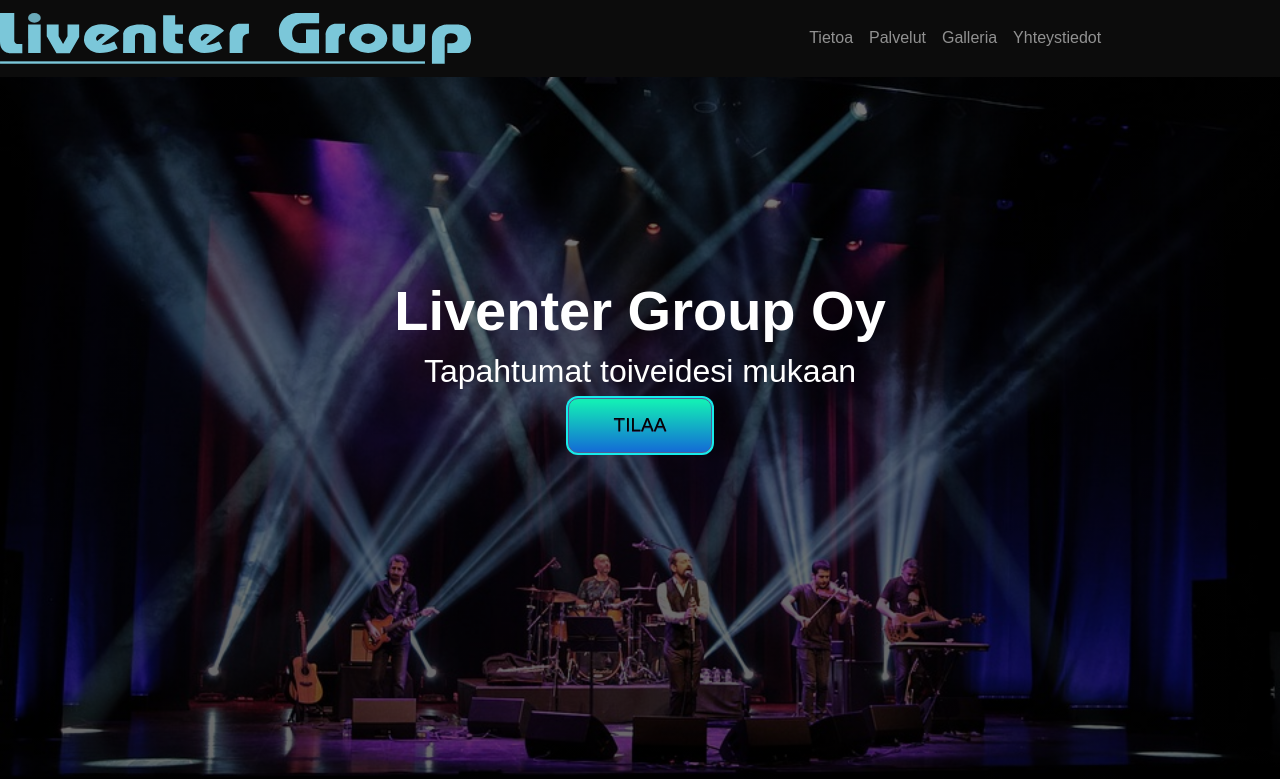
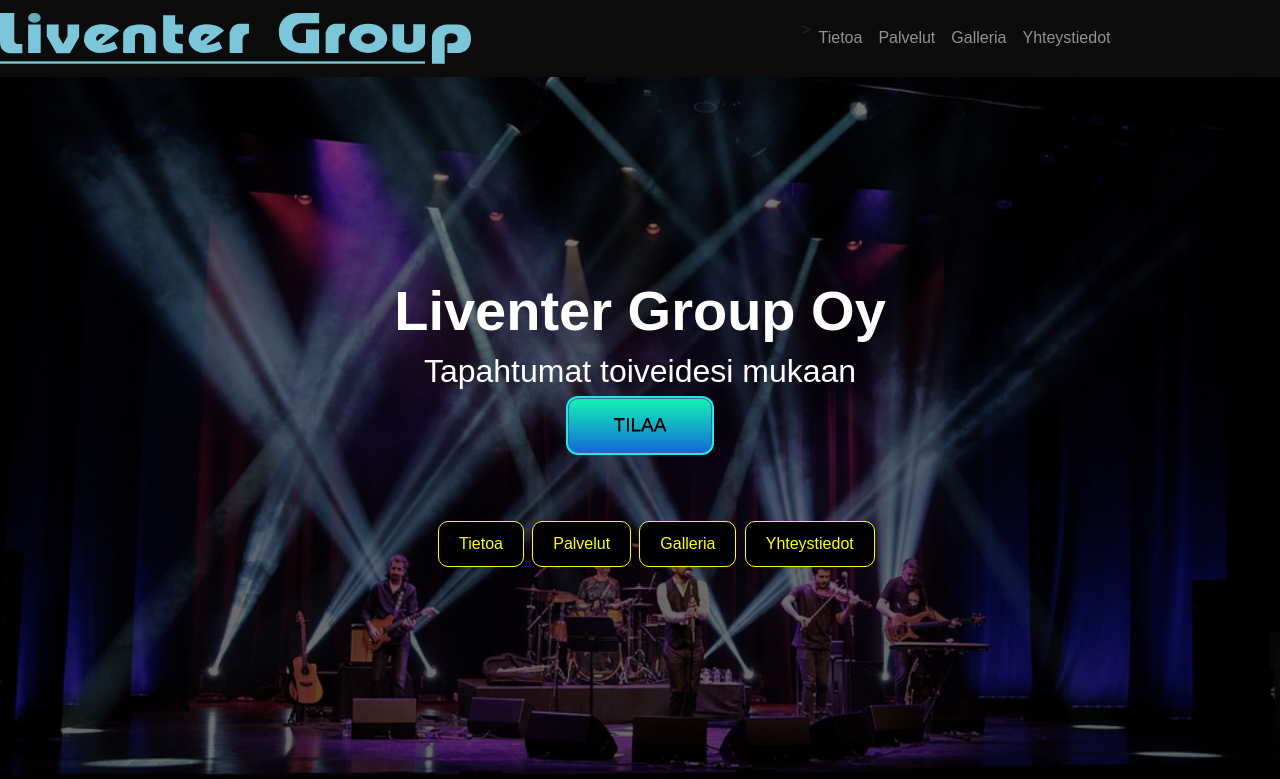
Before and after one commit to JoKivi/PagesForBiz, a PHP site: page / in a window 1280 px wide. Shown: the top 779 px of the page. Run offline with PHP 8.4, Linux system fonts and the light colour scheme.

Commit message:
Animation test

```diff
--- a/css/styles.css
+++ b/css/styles.css
@@ -7,16 +7,18 @@ body {
   font-family: Arial, Helvetica, sans-serif;
 }
 
+/* Navbar */
+.navbar {
+  background-color: rgb(12, 12, 12);
+}
 
-/* Header */
+.navbar-toggler-icon {
+  white-space: nowrap;
+}
 
 .header .logo {
   height: auto;
   width: 60%;
-}
-
-.navbar {
-  background-color: rgb(12, 12, 12);
 }
 
 
@@ -85,9 +87,45 @@ body {
   top: 1px;
 }
 
+.hero-links {
+  display: flex;
+  justify-content: center;
+  justify-content: space-between;
+  margin-top: 5vw;
+}
+
+.hero-link {
+  display: inline-block;
+  margin: 1%;
+  padding: 10px 20px;
+  border-style: solid;
+  border-width: 1px;
+  border-color: #ffff00;
+  border-radius: 10px;
+  background-color: #000000;
+  color: #ffff00;
+  text-decoration: none;
+  text-align: center;
+}
+
+.hero-link:hover {
+  background-color: #948606;
+  color: #000000;
+}
 
 
 /* Main */
+
+.fade-zoom-in {
+  opacity: 0;
+  transform: scale(0);
+  transition: opacity 1s, transform 1s;
+}
+
+.fade-zoom-in.animate {
+  opacity: 1;
+  transform: scale(1);
+}
 
 .about {
   box-sizing: border-box;
@@ -120,9 +158,14 @@ body {
   justify-content: center;
 }
 
+.fade-in-text {
+  opacity: 0;
+  transition: opacity 1s ease-in-out;
+}
 
 /* Large size */
 @media screen and (max-width: 991px) {
+
   h1,
   h2,
   h3 {
@@ -157,8 +200,12 @@ body {
     font-size: 8vw;
   }
 
-  .hero-text h2 {
-    font-size: 5vw;
+  h2 {
+    font-size: 6vw;
+  }
+
+  h3 {
+    font-size: 4vw;
   }
 
   .hero-button {
@@ -168,13 +215,13 @@ body {
     text-align: center;
   }
 
-  .about-text h3{
+  .about-text h3 {
     font-size: 4vw;
   }
 
-  .about-text{
+  .about-text {
     font-size: 3vw;
-    padding: 5px;
+    padding: 0.5em;
     text-align: center;
   }
 
--- a/index.html
+++ b/index.html
@@ -33,14 +33,21 @@
             <span class="navbar-toggler-icon"></span>
           </button>
           <div class="collapse navbar-collapse" id="navbarButtonContent">
-          <ul class="navbar-nav">
-            <li class="nav-item active"><a href="#about" class="nav-link">Tietoa</a></li>
-            <li class="nav-item"><a href="#services" class="nav-link">Palvelut</a></li>
-            <li class="nav-item"><a href="#gallery" class="nav-link">Galleria</a></li>
-            <li class="nav-item"><a href="#contact" class="nav-link">Yhteystiedot</a></li>
+            <ul class="navbar-nav me-2">>
+              <li class="nav-item active">
+                <a href="#" class="nav-link">Tietoa</a>
+              </li>
+              <li class="nav-item">
+                <a href="#" class="nav-link">Palvelut</a>
+              </li>
+              <li class="nav-item">
+                <a href="#" class="nav-link">Galleria</a>
+              </li>
+              <li class="nav-item">
+                <a href="#" class="nav-link">Yhteystiedot</a>
+              </li>
             </ul>
           </div>
-
         </nav>
 
     </div>
@@ -48,18 +55,22 @@
 
   <!-- Hero section -->
   <section class="hero" id="hero">
-    <div class="container"> <!-- fade up -->
-
-      <div class="hero-text">
+    <div class="container">
+        <div class="hero-text fade-zoom-in">
             <h1 class="hero-title">Liventer Group Oy</h1>
             <h2 class="hero-subtitle">Tapahtumat toiveidesi mukaan</h2>
             <a href="#" class="hero-button">TILAA</a>
+            <div class="hero-links">
+                <a href="#" class="hero-link">Tietoa</a>
+                <a href="#" class="hero-link">Palvelut</a>
+                <a href="#" class="hero-link">Galleria</a>
+                <a href="#" class="hero-link">Yhteystiedot</a>
             </div>
+        </div>
+    </div>
+</section>
 
 
-
-    </div>
-  </section>
 
   <!-- Main body -->
 
@@ -72,7 +83,7 @@
             inventore expedita excepturi impedit veritatis totam aut ut reprehenderit magnam sunt repudiandae vel quis!
           </p>
         </div>
-        <div class="image col-md-6 align-middle"><img src="./img/about.png" alt=""></div>
+        <div class="image col-md-6 align-middle"><img src="./img/about.png" alt="About picture"></div>
       </div>
     </div>
   </section>
@@ -96,7 +107,7 @@
     </div>
   </section>
 
-  <script src="./js/main.js"></script>
+  <script src="./js/main.js" defer></script>
 
 </body>
 
--- a/js/main.js
+++ b/js/main.js
@@ -0,0 +1,14 @@
+const element = document.querySelector('.fade-zoom-in');
+
+function animateElementOnScroll() {
+  const elementTop = element.getBoundingClientRect().top;
+  const elementBottom = element.getBoundingClientRect().bottom;
+
+  if (elementTop < window.innerHeight && elementBottom >= 0) {
+    element.classList.add('animate');
+  } else {
+    element.classList.remove('animate');
+  }
+}
+
+window.addEventListener('scroll', animateElementOnScroll);
```
Lines whose indentation alone changed are shown as unchanged.
